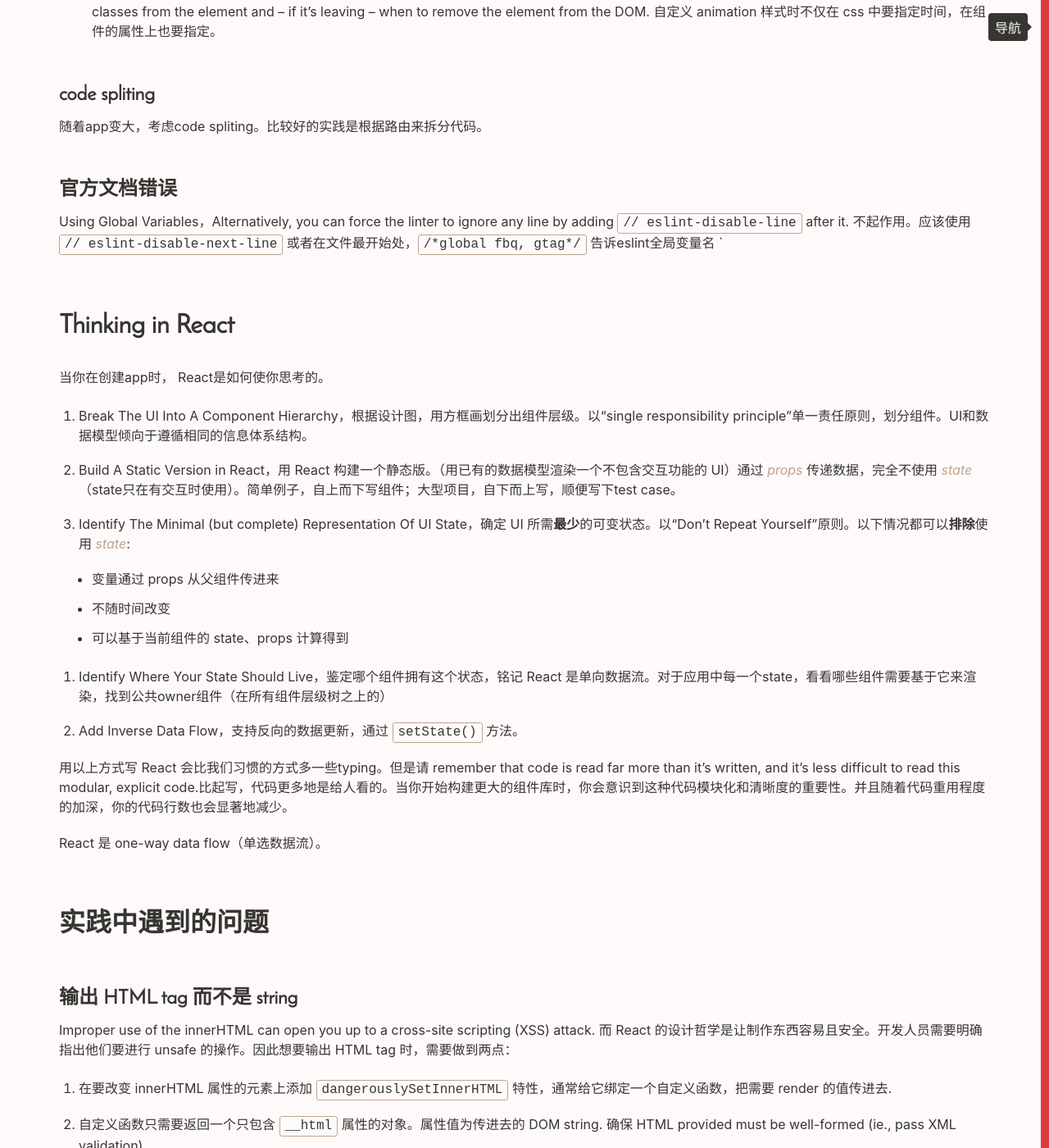
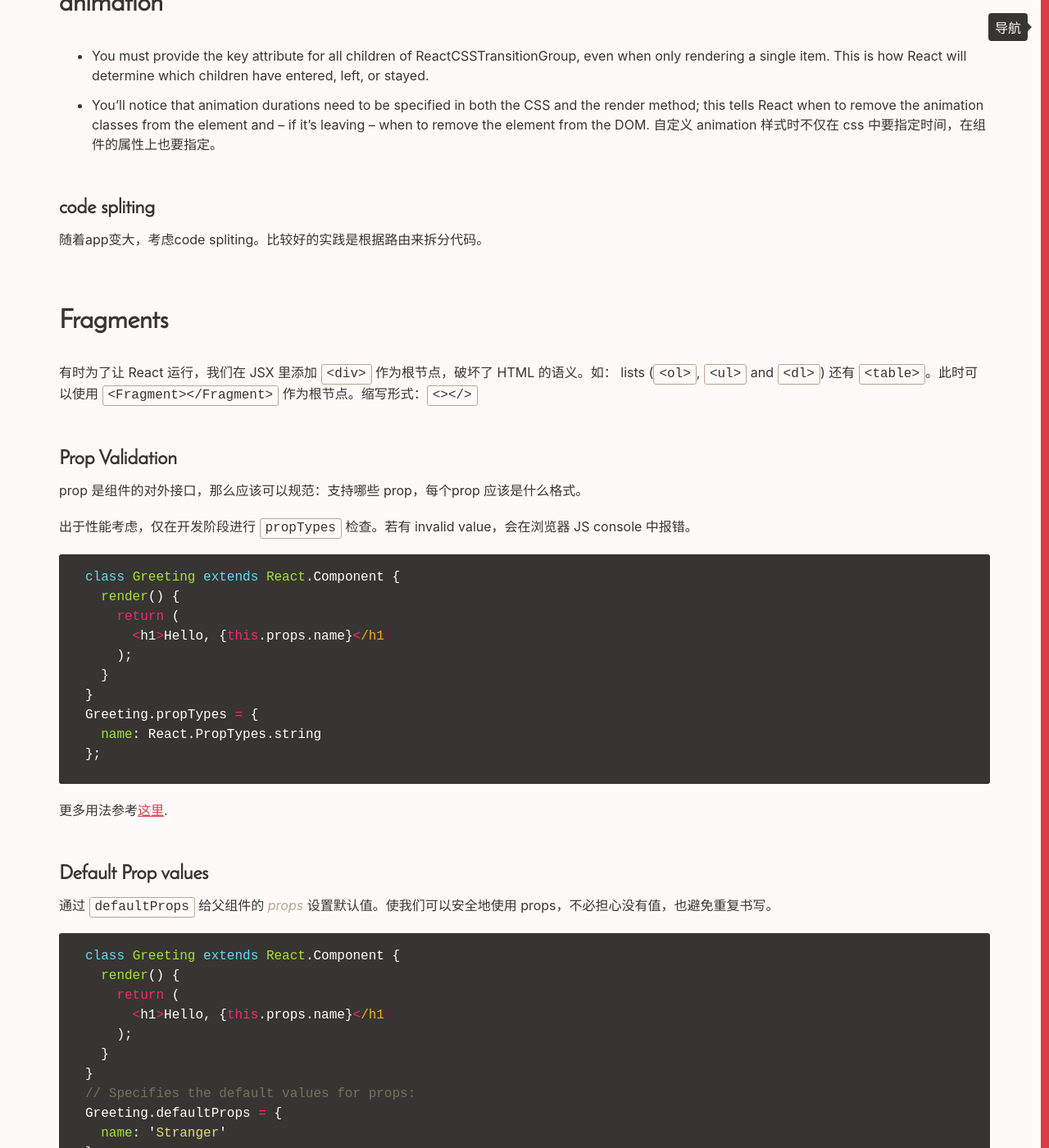
Before and after one commit to Vivi-wu/dive-into-web, a Jekyll site: the page built from _posts/2016-10-20-React-basic-3.markdown, in a window 1280 px wide and 1400 px high, scrolled down 3614 px. Shown: the whole window at 82% size. Built offline with Jekyll 4.4.1, drawn with Linux system fonts in a browser that asks for light colours; some of the changed text lies outside the part shown.

Commit message:
update blog for react

````diff
--- a/_posts/2016-10-20-React-basic-3.markdown
+++ b/_posts/2016-10-20-React-basic-3.markdown
@@ -4,19 +4,11 @@
 ---
 ## Forms 表单
 
-`<input>`, `<textarea>` 和 `<select>` 之类的标签，通常保持自己的状态，并根据用户输入更新状态。当一个表单输入元素的 value 由 React state 控制，称之为 controlled component 受控组件。
+HTML 表单元素（如 `<input>`、`<textarea>`、`<select>`）通常维护自己的状态并根据用户输入进行更新。表单提交默认行为的刷新页面，但大多数情况下我们希望通过JS处理数据提交。在 React 里通过受控组件实现。
 
-以下受控组件在各浏览器中表现一致：
+当一个表单输入元素的 value 由 React state 控制，称之为 controlled component。
 
-`<input type="text">` 或 `<textarea>` 值的改变，覆盖 DOM 内置的 `oninput` 事件处理函数
-
-`<input>` 多选框或单选框 _checked_ 状态的改变
-
-`<option>` _selected_ 状态的改变
-
-<!--more-->
-
-受控组件使用：
+以下受控组件的使用非常相似：
 
 ```js
 <input type="text" value={this.state.value} onChange={this.handleChange} />
@@ -29,15 +21,29 @@
 </select>
 ```
 
-如果输入组件不含 `value` 属性的称为 uncontrolled component 不受控组件。任何用户输入都直接反应在渲染的元素上。可以像受控组件一样给 onChange 属性绑定处理函数。
+<!--more-->
 
-因为 `<input type=“file”>` 的 value 只读，所以它是 React 中的一个非受控组件。
+以下受控组件在各浏览器中表现一致：
+
+`<input type="text">` 或 `<textarea>` 值的改变，覆盖 DOM 内置的 `oninput` 事件处理函数
+
+`<input>` 多选框或单选框 _checked_ 状态的改变
+
+`<option>` _selected_ 状态的改变
 
 当需要处理多个 input 元素时，我们可以给每个元素添加 name 属性，并让处理函数根据 `event.target.name` 的值来选择要更新的状态。
 
 要编写一个非受控组件，而不是为每个状态更新都编写数据处理函数，你可以 使用 ref 来从 DOM 节点中获取表单数据。
 
-## 组件生命周期 Lifecycle
+注意：如果设置了 `value` 值，input 框仍然可以编辑，很可能是你不小心把 value 设为了 undefined 或者 null
+
+### 非受控组件
+
+如果输入组件不含 `value` 属性的称为 uncontrolled component 不受控组件。可以像受控组件一样给 onChange 属性绑定处理函数。
+
+`<input type="file">` 的 value 是只读的，所以它是 React 中的一个非受控组件。
+
+## 组件生命周期 Lifecycle methods
 
 React 提供 **will**（在事件发生前）和 **did**（在事件发生后）方法，即 Lifecycle Methods。
 
@@ -55,7 +61,7 @@
 
 `render()`，返回 JSX 表示对象。
 
-`componentDidMount()`，调用所有组件的 render 函数之后，组件输出呈现到 DOM 之后调用此函数。只在**浏览器端**调用，因为服务器端渲染不会产生 DOM 树。在这个钩子函数里做 DOM 节点的初始化、执行 ajax call，这样可以使用 setState 更新组件状态
+`componentDidMount()`，组件的 render 函数执行完毕，组件第一次输出呈现到 DOM 之后调用此函数。只在**浏览器端**调用，因为服务器端渲染不会产生 DOM 树。在这个钩子函数里做 DOM 节点的初始化、执行 ajax call，这样可以使用 setState 更新组件状态
 
 ### Updating
 
@@ -77,7 +83,7 @@
 
 对应方法：
 
-`componentWillUnmount()`，在此函数里写一些清理工作。
+`componentWillUnmount()`，在此函数里做一些清理工作，如 clear timer
 
 ## `Refs` and the DOM
 
@@ -136,31 +142,55 @@
 
 随着app变大，考虑code spliting。比较好的实践是根据路由来拆分代码。
 
-### 官方文档错误
+## Fragments
 
-Using Global Variables，Alternatively, you can force the linter to ignore any line by adding  `// eslint-disable-line` after it.
-不起作用。应该使用 `// eslint-disable-next-line`
-或者在文件最开始处，`/*global fbq, gtag*/` 告诉eslint全局变量名
-`
+有时为了让 React 运行，我们在 JSX 里添加 `<div>` 作为根节点，破坏了 HTML 的语义。如： lists (`<ol>`, `<ul>` and `<dl>`) 还有 `<table>`。此时可以使用 `<Fragment></Fragment>` 作为根节点。缩写形式：`<></>`
 
-## Thinking in React
+### Prop Validation
 
-当你在创建app时， React是如何使你思考的。
+prop 是组件的对外接口，那么应该可以规范：支持哪些 prop，每个prop 应该是什么格式。
 
-1. Break The UI Into A Component Hierarchy，根据设计图，用方框画划分出组件层级。以“single responsibility principle”单一责任原则，划分组件。UI和数据模型倾向于遵循相同的信息体系结构。
-2. Build A Static Version in React，用 React 构建一个静态版。（用已有的数据模型渲染一个不包含交互功能的 UI）通过 _props_ 传递数据，完全不使用 _state_（state只在有交互时使用）。简单例子，自上而下写组件；大型项目，自下而上写，顺便写下test case。
-3. Identify The Minimal (but complete) Representation Of UI State，确定 UI 所需**最少**的可变状态。以“Don't Repeat Yourself”原则。以下情况都可以**排除**使用 _state_:
+出于性能考虑，仅在开发阶段进行 `propTypes` 检查。若有 invalid value，会在浏览器 JS console 中报错。
 
-  + 变量通过 props 从父组件传进来
-  + 不随时间改变
-  + 可以基于当前组件的 state、props 计算得到
+```js
+class Greeting extends React.Component {
+  render() {
+    return (
+      <h1>Hello, {this.props.name}</h1>
+    );
+  }
+}
+Greeting.propTypes = {
+  name: React.PropTypes.string
+};
+```
 
-4. Identify Where Your State Should Live，鉴定哪个组件拥有这个状态，铭记 React 是单向数据流。对于应用中每一个state，看看哪些组件需要基于它来渲染，找到公共owner组件（在所有组件层级树之上的）
-5. Add Inverse Data Flow，支持反向的数据更新，通过 `setState()` 方法。
+更多用法参考[这里](https://facebook.github.io/react/docs/reusable-components.html).
 
-用以上方式写 React 会比我们习惯的方式多一些typing。但是请 remember that code is read far more than it’s written, and it’s less difficult to read this modular, explicit code.比起写，代码更多地是给人看的。当你开始构建更大的组件库时，你会意识到这种代码模块化和清晰度的重要性。并且随着代码重用程度的加深，你的代码行数也会显著地减少。
+### Default Prop values
 
-React 是 one-way data flow（单选数据流）。
+通过 `defaultProps` 给父组件的 _props_ 设置默认值。使我们可以安全地使用 props，不必担心没有值，也避免重复书写。
+
+```js
+class Greeting extends React.Component {
+  render() {
+    return (
+      <h1>Hello, {this.props.name}</h1>
+    );
+  }
+}
+// Specifies the default values for props:
+Greeting.defaultProps = {
+  name: 'Stranger'
+};
+// Renders "Hello, Stranger":
+ReactDOM.render(
+  <Greeting />,
+  document.getElementById('example')
+);
+```
+
+无状态的函数仍然可以设置 `propTypes` 和 `defaultProps`。
 
 ## 实践中遇到的问题
 
@@ -215,40 +245,3 @@
 3.没有 v-model 的 trim 等修饰符
 
 子组件 state 没更新是不会触发 render 渲染的。
-
-什么时候需要用Redux：
-
-+ 跨多层组件共享状态/数据，不好追踪，还会引起性能问题，每一个数据变动引起所有子组件重新渲染。
-+ 通过 hot reload 提升开发效率。
-
-**不建议**使用inline style，除非需要在render time动态添加计算的样式。
-
-file structure：一个项目中文件层级嵌套不要超过3-4层。
-
-Virtual DOM：更多的是一种模式，而不是一种特定的技术。在 React 的话术里，经常与 React elements 相关，它们是代表UI的对象。
-
-[Redux vs. MobX](https://blog.logrocket.com/redux-vs-mobx/)
-
-Redux:
-+ 单一 store（一个巨大的 JSON 对象）
-+ store中的state不可变
-+ 通过action触发改变
-+ 通过reducers更新状态
-
-MobX：
-+ 可以有多个 store（许多应用设计有至少2个sote，一个为当前应用设计的UI store，一个可复用的领域状态）
-+ 无需进一步交互的任何可从state推导出的东西，都是推导
-+ action是可以改变state的一段代码
-+ state改变时，所有推导自动更新
-
-popularity: Redux
-learning curve：Mobx（Redux - Flux architecture and functional programming concepts；MobX - object-oriented programming，writing less code）
-data structure：MobX（Redux：纯JS对象存储state，需手动跟踪变化，更难维护大型状态；MobX使用可观察数据，通过隐式订阅自动跟踪更改）
-代码量：MobX（Redux 本质上是显式的，必须对许多功能进行显式编码。MobX相比代码量少，易于学习和设置）
-Developer community：Redux（从github start数、npm周下载量）
-scalability： Redux（纯函数易扩展、测试）
-
-如果您希望快速起步并以更少的代码构建简单的应用程序，那么选 MobX。
-
-Redux 是 pure 的，function(state, action) => newState
-MobX 中状态是可变的，是 impure 的。难以测试和维护，不总是返回可预测的输出。
--- a/_posts/2020-04-27-ES-next.markdown
+++ b/_posts/2020-04-27-ES-next.markdown
@@ -7,7 +7,7 @@
 
 由 async 标记的函数称为异步函数，在异步函数中，可以用 await 调用另一个异步函数。
 
-## 对象
+## computed property name
 
 对象的键名可以使用变量定义，在创建对象时使用 bracket notation 方括号圈起来，如 {[phoneType]: 12345}
 
````
Also changed, not shown: _posts/2016-10-08-React-basic.markdown (+0 -8 lines), _posts/2016-10-19-React-basic-2.markdown (+82 -117 lines), _posts/2020-08-25-React-basic-4.markdown (added, +63 -0 lines).
